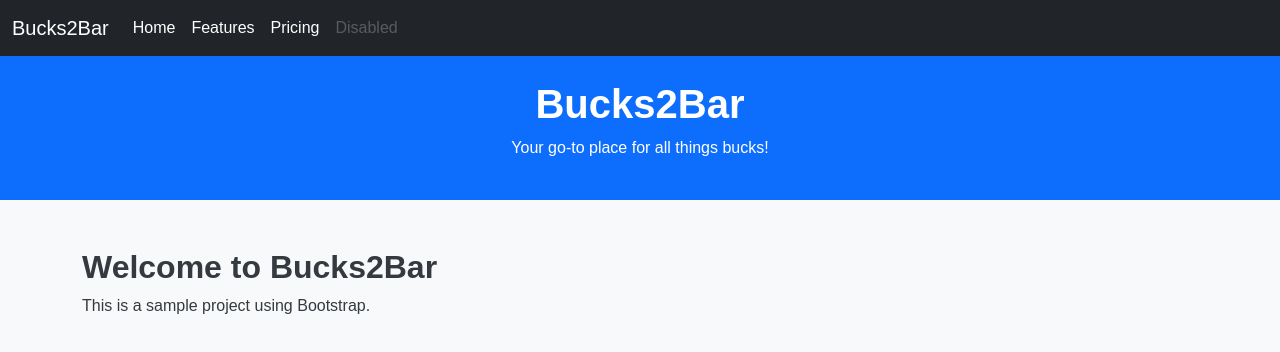
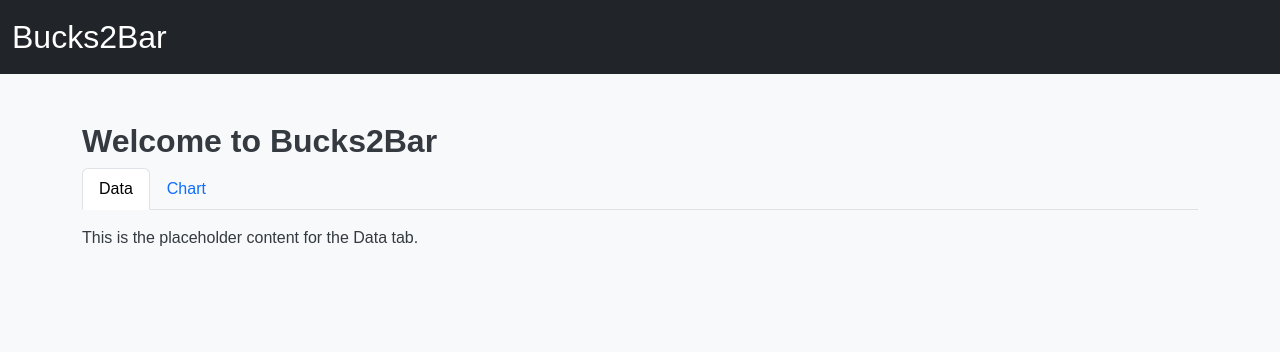
Before and after one commit to NeoTox419/Bucks2Bar, a website: page src/index.html in a window 1280 px wide. Drawn offline with nearby package versions, Linux system fonts and the light colour scheme.

Commit message:
Removed extra options from nav bar, added tabs, learned inline and quick copilot chat usage

```diff
--- a/src/index.html
+++ b/src/index.html
@@ -8,37 +8,29 @@
     <link rel="stylesheet" href="css/styles.css">
 </head>
 <body>
-    <nav class="navbar navbar-expand-lg navbar-dark bg-dark">
+    <nav class="navbar navbar-dark bg-dark">
         <div class="container-fluid">
-            <a class="navbar-brand" href="#">Bucks2Bar</a>
-            <button class="navbar-toggler" type="button" data-bs-toggle="collapse" data-bs-target="#navbarNav" aria-controls="navbarNav" aria-expanded="false" aria-label="Toggle navigation">
-                <span class="navbar-toggler-icon"></span>
-            </button>
-            <div class="collapse navbar-collapse" id="navbarNav">
-                <ul class="navbar-nav">
-                    <li class="nav-item">
-                        <a class="nav-link active" aria-current="page" href="#">Home</a>
-                    </li>
-                    <li class="nav-item">
-                        <a class="nav-link" href="#">Features</a>
-                    </li>
-                    <li class="nav-item">
-                        <a class="nav-link" href="#">Pricing</a>
-                    </li>
-                    <li class="nav-item">
-                        <a class="nav-link disabled" href="#" tabindex="-1" aria-disabled="true">Disabled</a>
-                    </li>
-                </ul>
+            <a class="navbar-brand fs-2" href="#">Bucks2Bar</a>
+        </div>
+    </nav>
+    <main class="container mt-5">
+        <h2>Welcome to Bucks2Bar</h2>
+        <ul class="nav nav-tabs" id="myTab" role="tablist">
+            <li class="nav-item" role="presentation">
+                <button class="nav-link active" id="data-tab" data-bs-toggle="tab" data-bs-target="#data" type="button" role="tab" aria-controls="data" aria-selected="true">Data</button>
+            </li>
+            <li class="nav-item" role="presentation">
+                <button class="nav-link" id="chart-tab" data-bs-toggle="tab" data-bs-target="#chart" type="button" role="tab" aria-controls="chart" aria-selected="false">Chart</button>
+            </li>
+        </ul>
+        <div class="tab-content" id="myTabContent">
+            <div class="tab-pane fade show active" id="data" role="tabpanel" aria-labelledby="data-tab">
+                <p class="mt-3">This is the placeholder content for the Data tab.</p>
+            </div>
+            <div class="tab-pane fade" id="chart" role="tabpanel" aria-labelledby="chart-tab">
+                <p class="mt-3">This is the placeholder content for the Chart tab.</p>
             </div>
         </div>
-    </nav>
-    <header class="bg-primary text-white text-center py-4">
-        <h1>Bucks2Bar</h1>
-        <p>Your go-to place for all things bucks!</p>
-    </header>
-    <main class="container mt-5">
-        <h2>Welcome to Bucks2Bar</h2>
-        <p>This is a sample project using Bootstrap.</p>
     </main>
     <script src="https://cdn.jsdelivr.net/npm/bootstrap@5.3.8/dist/js/bootstrap.bundle.min.js"></script>
     <script src="js/scripts.js"></script>
```
